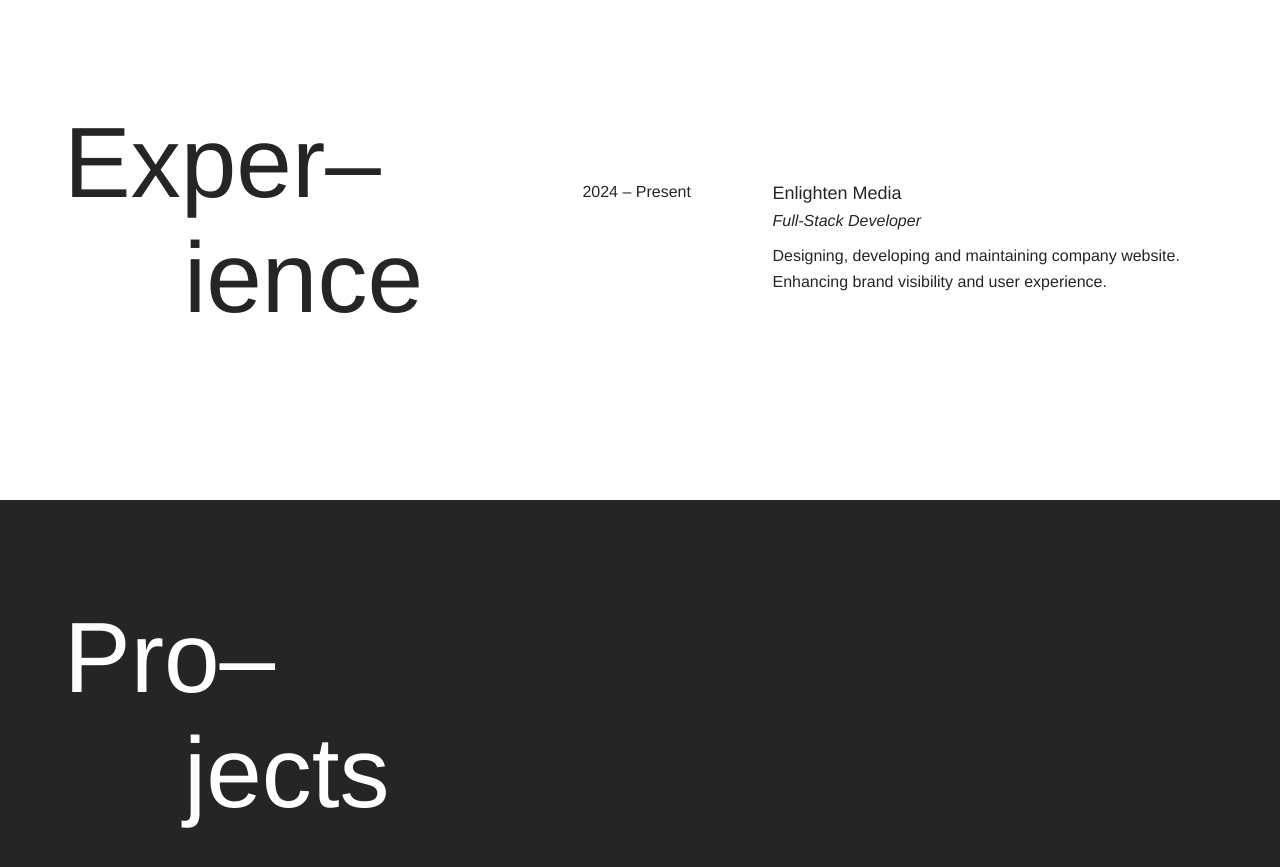
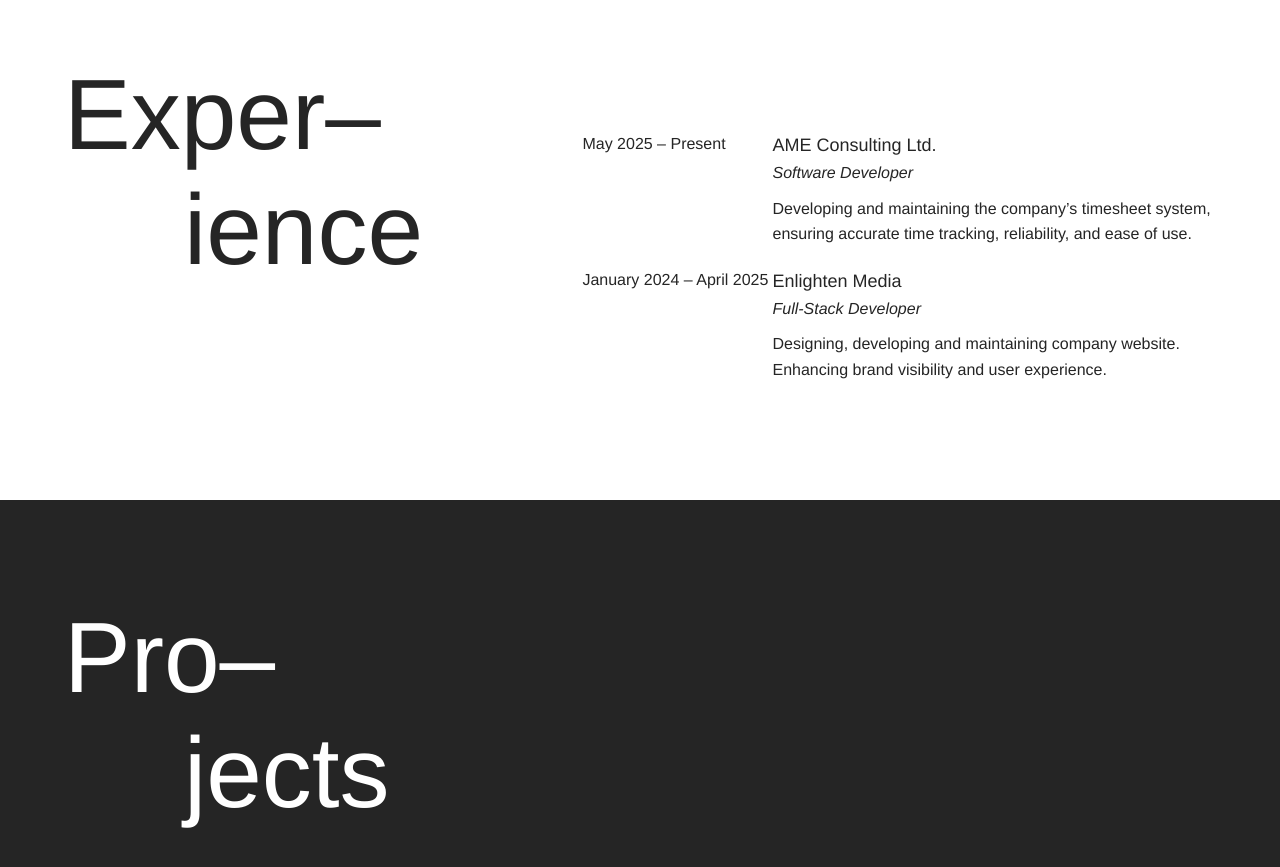
Before and after one commit to JvsonKee/Portfolio-Site, a React (Vite) app in the folder client/: page / in a window 1280 px wide. Shown: the part 1380-2247 px from the top of the page. Built offline with nearby package versions, Linux system fonts and the light colour scheme.

Commit message:
added ame experience

```diff
--- a/client/src/components/Experience/Experience.jsx
+++ b/client/src/components/Experience/Experience.jsx
@@ -1,37 +1,47 @@
 import { forwardRef } from "react";
-import { SectionContainer, SectionContentContainer, SectionWrapper } from "../../styles/Containers";
+import {
+  SectionContainer,
+  SectionContentContainer,
+  SectionWrapper,
+} from "../../styles/Containers";
 import Header from "../Header";
 import ExperienceCard from "./ExperienceCard";
 import YSlide from "../../Animations/YSlide";
 
-const Experience = forwardRef((props, ref) => {
 const experiences = [
+  {
+    title: "AME Consulting Ltd.",
+    position: "Software Developer",
+    description:
+      "Developing and maintaining the company’s timesheet system, ensuring accurate time tracking, reliability, and ease of use.",
+    start: "May 2025",
+    end: "Present",
+  },
   {
     title: "Enlighten Media",
     position: "Full-Stack Developer",
-            description: "Designing, developing and maintaining company website. Enhancing brand visibility and user experience.",
-            start: "2024",
-            end: "Present"
-        }
+    description:
+      "Designing, developing and maintaining company website. Enhancing brand visibility and user experience.",
+    start: "January 2024",
+    end: "April 2025",
+  },
+];
 
-    ]
-
+const Experience = forwardRef((props, ref) => {
   return (
     <SectionContainer ref={ref}>
       <YSlide>
         <SectionWrapper>
-                    <Header first="Exper–" second="ience"/>
+          <Header first="Exper–" second="ience" />
           <SectionContentContainer>
-                        {
-                            experiences.map((experience, i) => (
-                                <ExperienceCard data={experience} key={i}/>
-                            ))
-                        }
+            {experiences.map((experience, i) => (
+              <ExperienceCard data={experience} key={i} />
+            ))}
           </SectionContentContainer>
         </SectionWrapper>
       </YSlide>
     </SectionContainer>
-    )
-})
+  );
+});
 
 export default Experience;
```
Lines whose indentation alone changed are shown as unchanged.
